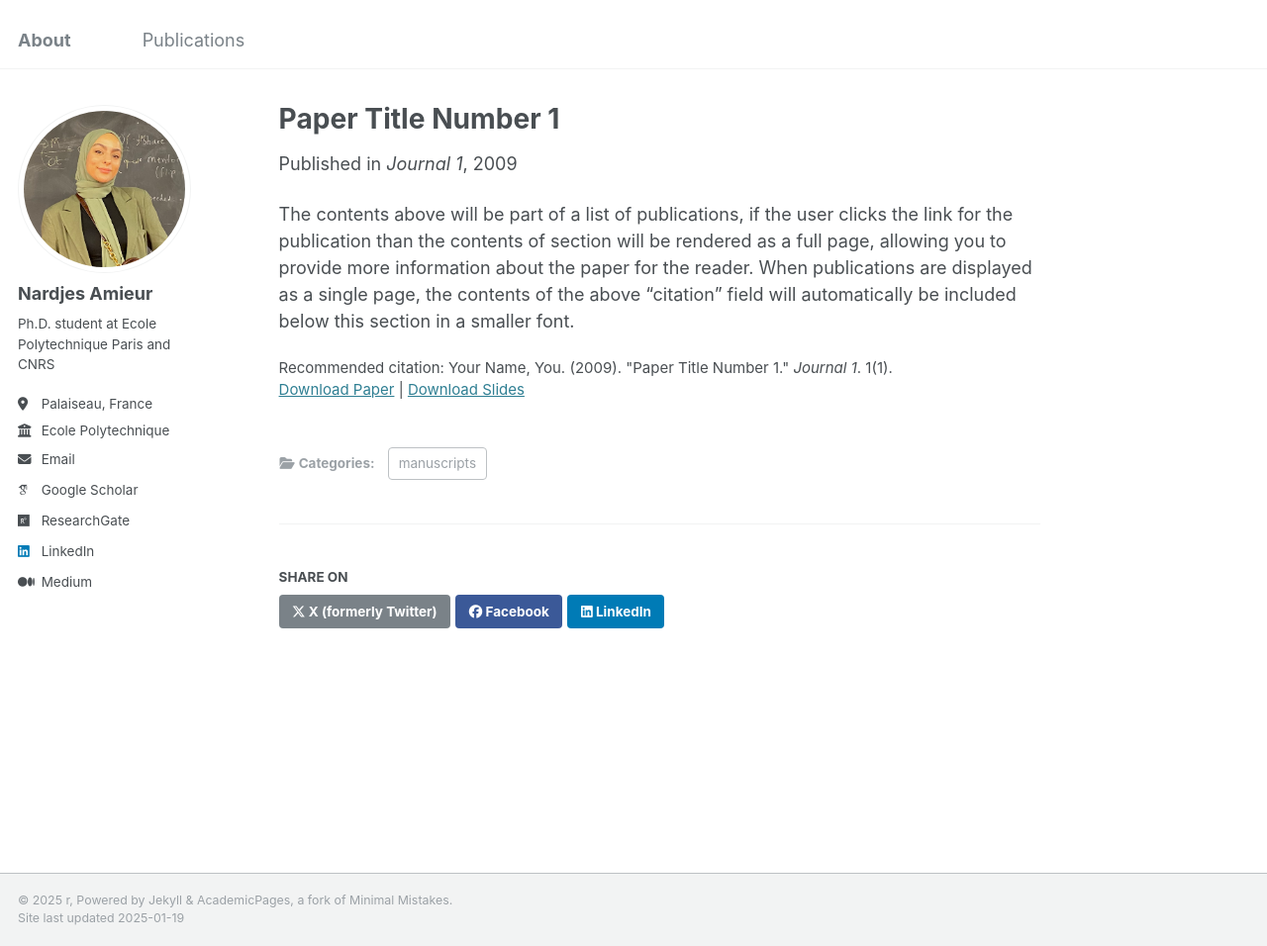
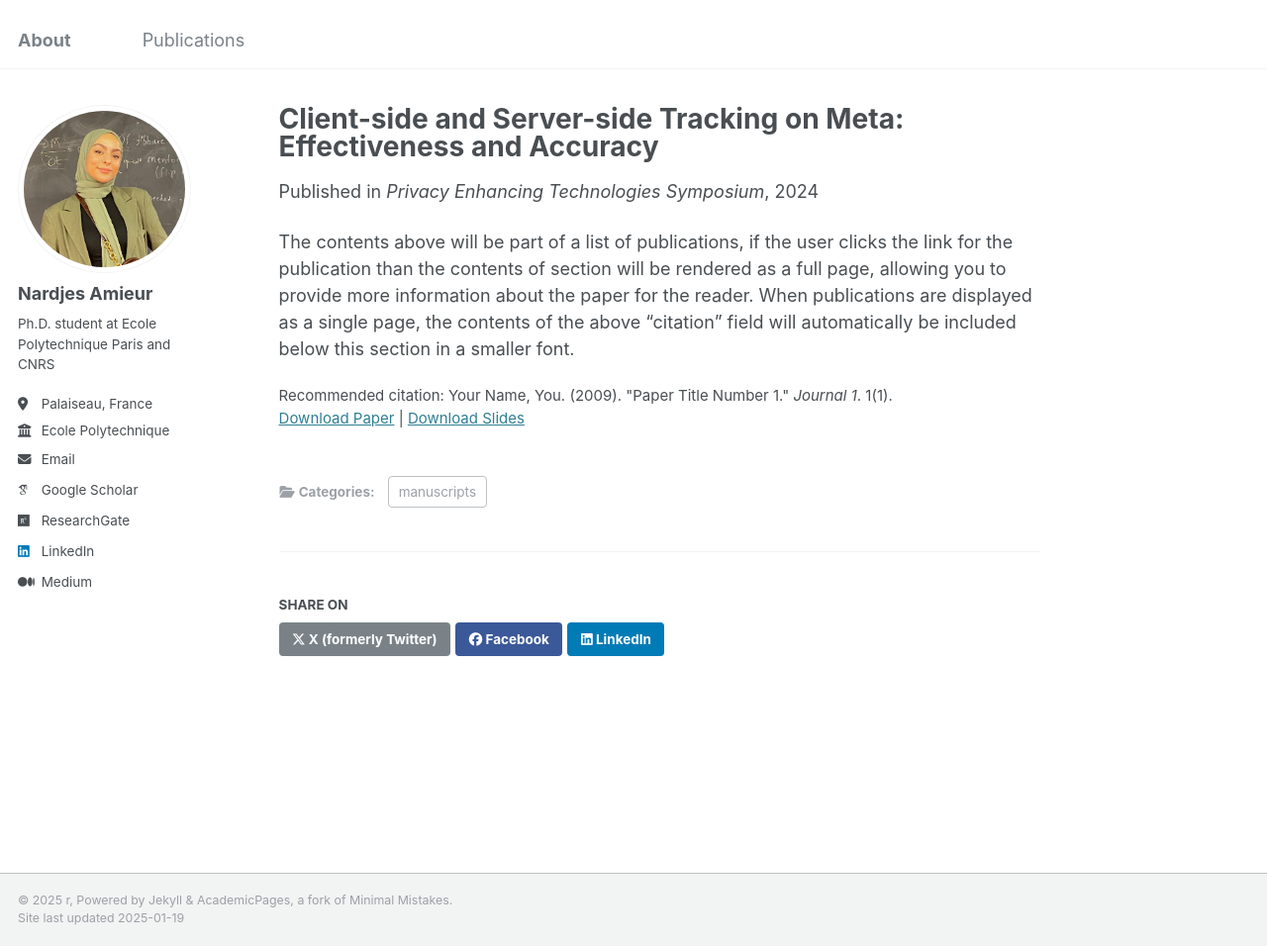
Before and after one commit to Nardjes-Am/Nardjes-Am.github.io, a Jekyll site: the page built from _publications/2009-10-01-paper-title-number-1.md, in a window 1280 px wide and 956 px high. Shown: the whole window at 99% size. Built offline with Jekyll 4.4.1, drawn with Linux system fonts in a browser that asks for light colours; some web fonts are replaced.

Commit message:
Update 2009-10-01-paper-title-number-1.md

```diff
--- a/_publications/2009-10-01-paper-title-number-1.md
+++ b/_publications/2009-10-01-paper-title-number-1.md
@@ -1,11 +1,11 @@
 ---
-title: "Paper Title Number 1"
+title: "Client-side and Server-side Tracking on Meta: Effectiveness and Accuracy"
 collection: publications
 category: manuscripts
 permalink: /publication/2009-10-01-paper-title-number-1
 excerpt: 'This paper is about the number 1. The number 2 is left for future work.'
-date: 2009-10-01
-venue: 'Journal 1'
+date: 2024-07-30
+venue: 'Privacy Enhancing Technologies Symposium'
 slidesurl: 'http://academicpages.github.io/files/slides1.pdf'
 paperurl: 'http://academicpages.github.io/files/paper1.pdf'
 citation: 'Your Name, You. (2009). &quot;Paper Title Number 1.&quot; <i>Journal 1</i>. 1(1).'
```
